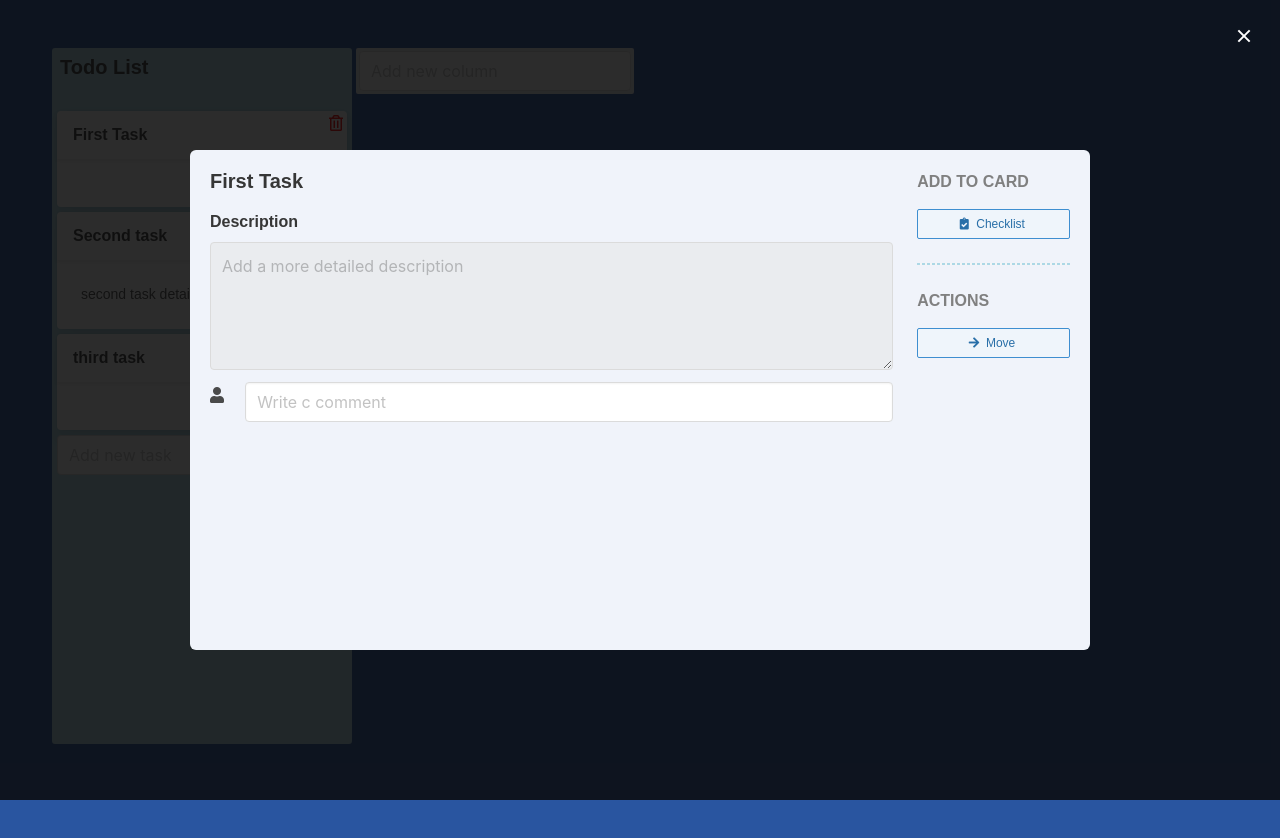
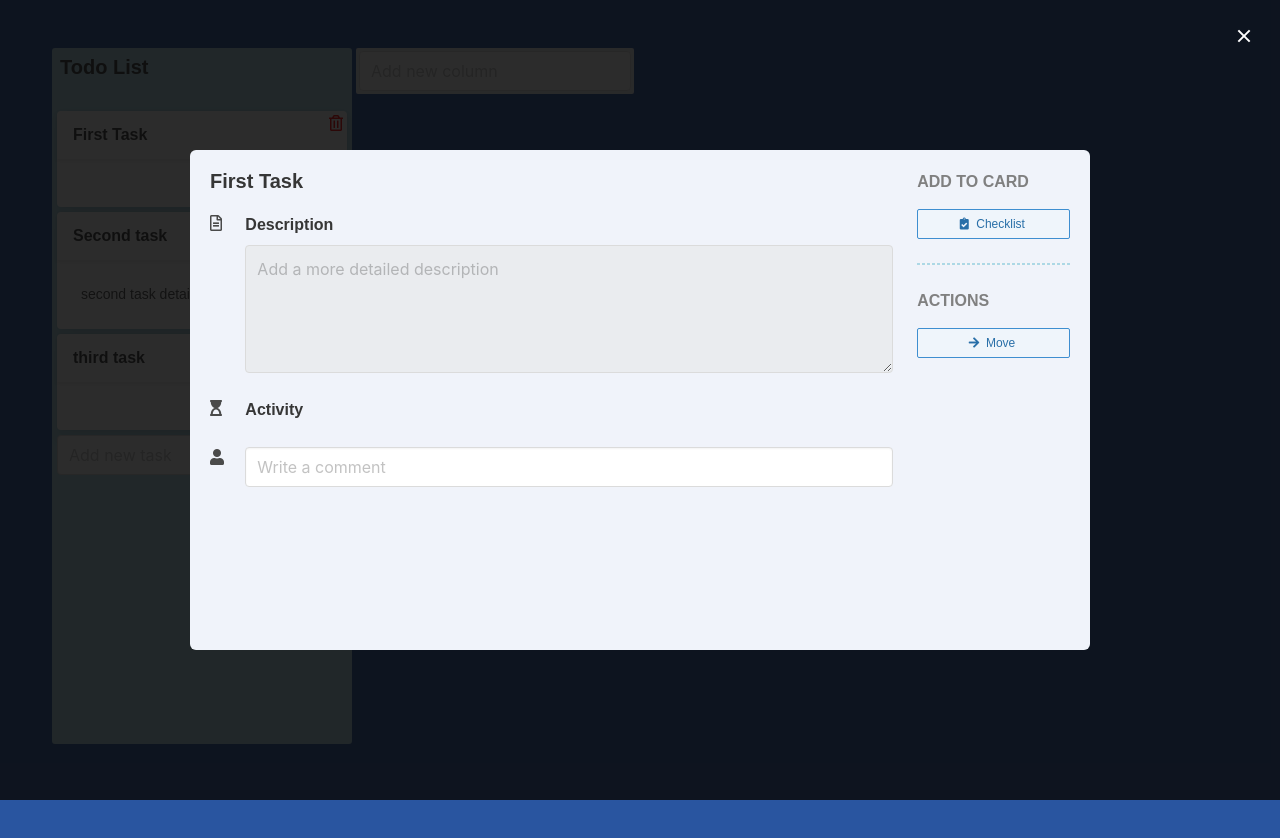
Before and after one commit to sazzad88/trello-clone-react, a React (Create React App) app: page / in a window 1280 px wide. Both pictures are taken after a click on the element "First Task". Shown: the top 838 px of the page. Built offline with nearby package versions, Linux system fonts and the light colour scheme.

Commit message:
some alignment issue fixed

```diff
--- a/src/App.css
+++ b/src/App.css
@@ -86,6 +86,7 @@ body {
 
 .section-detail {
   width: 95% !important;
+  margin-top: 3px;
 }
 
 .section-icon {
--- a/src/components/Comments/Comment.tsx
+++ b/src/components/Comments/Comment.tsx
@@ -104,7 +104,7 @@ const Comments = ({ data }: { data: Comment }) => {
                   style={{ cursor: "pointer" }}
                   className="input"
                   type="text"
-                  placeholder="Write c comment"
+                  placeholder="Write a comment"
                 />
               </div>
             ) : (
--- a/src/components/Comments/Comments.tsx
+++ b/src/components/Comments/Comments.tsx
@@ -13,6 +13,14 @@ const emptyComment: Comment = {
 const Comments = ({ task }: { task: taskModel }) => {
   return (
     <>
+      <div className="columns" style={{ marginBottom: "10px" }}>
+        <div className="column section-icon">
+          <i className="fas fa-hourglass-start"></i>
+        </div>
+        <div className="column is-four-fifths section-detail">
+          <label className="label">Activity</label>
+        </div>
+      </div>
       {task.comments.map((item: Comment) => (
         <SingleComment key={item.id} data={item} />
       ))}
--- a/src/components/TaskActivities/Checklist/Checklist.tsx
+++ b/src/components/TaskActivities/Checklist/Checklist.tsx
@@ -252,7 +252,7 @@ function List({ data }: { data: CheckList }) {
               value={title}
               className={`input ${formError !== "" ? "is-danger" : ""}`}
               type="text"
-              placeholder="Task title"
+              placeholder="Title"
             />
           </div>
           {formError !== "" ? (
@@ -283,7 +283,7 @@ function List({ data }: { data: CheckList }) {
             </div>
           </>
         ) : (
-          <div className="control">
+          <div className="control" style={{ marginLeft: "20px" }}>
             <button
               className="button is-light is-small"
               onClick={() => {
--- a/src/components/Utility/TaskDescription.tsx
+++ b/src/components/Utility/TaskDescription.tsx
@@ -29,6 +29,11 @@ function TaskHeader({ task }: { task: taskModel }) {
   };
 
   return (
+    <div className="columns" style={{ marginBottom: "10px" }}>
+      <div className="column section-icon">
+        <i className="far fa-file-alt"></i>
+      </div>
+      <div className="column is-four-fifths section-detail">
         <div className="field">
           <label className="label">Description</label>
           {!edit ? (
@@ -73,6 +78,8 @@ function TaskHeader({ task }: { task: taskModel }) {
             </div>
           )}
         </div>
+      </div>
+    </div>
   );
 }
 
--- a/src/components/Utility/TaskHeader.tsx
+++ b/src/components/Utility/TaskHeader.tsx
@@ -40,6 +40,7 @@ function TaskHeader({ task }: { task: taskModel }) {
       {!edit ? (
         <h5
           className="title is-5"
+          style={{ cursor: "pointer" }}
           onClick={() => {
             setEdit(true);
           }}
```
Lines whose indentation alone changed are shown as unchanged.
